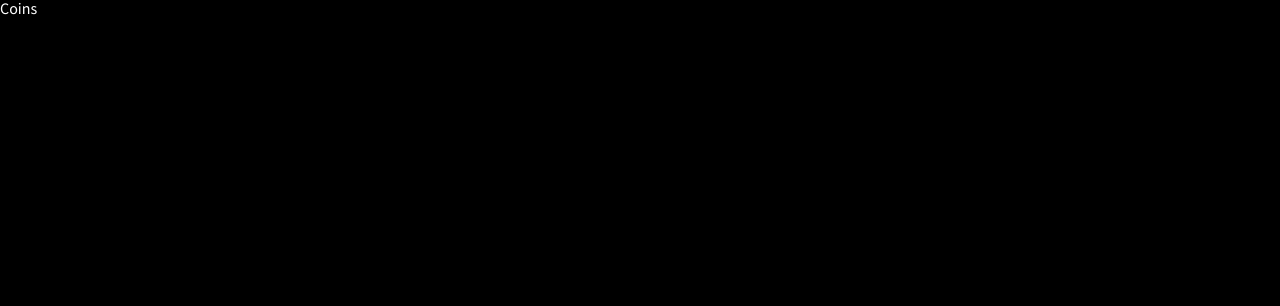
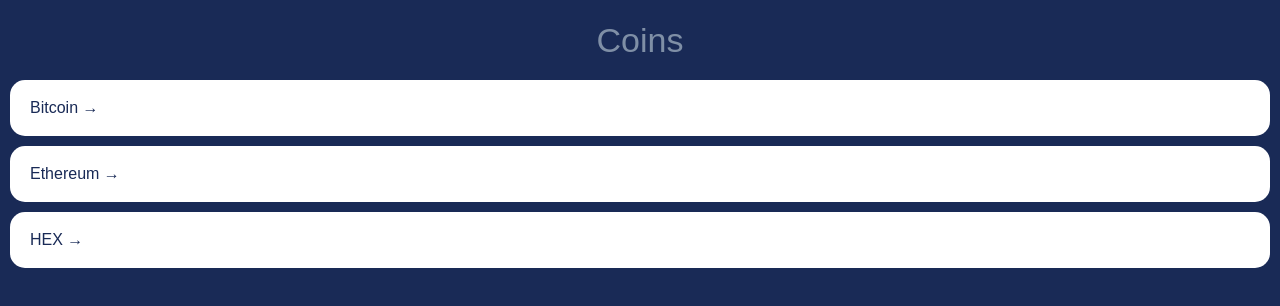
Before and after one commit to bshyeon/crypto-tracker, a React (Create React App) app: page / in a window 1280 px wide. Shown: the top 306 px of the page. Built offline with nearby package versions, Linux system fonts and the light colour scheme.

Commit message:
coins home

```diff
--- a/src/App.tsx
+++ b/src/App.tsx
@@ -1,4 +1,4 @@
-import styled, { createGlobalStyle } from "styled-components";
+import { createGlobalStyle } from "styled-components";
 import Router from "./Router";
 
 const GlobalStyle = createGlobalStyle`
@@ -59,6 +59,7 @@
 }
 a{
   text-decoration: none;
+  color: inherit;
 }
 `;
 
--- a/src/routes/Coins.tsx
+++ b/src/routes/Coins.tsx
@@ -1,5 +1,86 @@
+import { Link } from "react-router-dom";
+import styled from "styled-components";
+
+const Container = styled.div`
+  padding: 0px 10px;
+`;
+
+const Header = styled.h1`
+  height: 10vh;
+  display: flex;
+  justify-content: center;
+  align-items: center;
+`;
+
+const CoinsList = styled.ul``;
+
+const Coin = styled.li`
+  background-color: white;
+  color: ${(props) => props.theme.bgColor};
+  margin-bottom: 10px;
+  border-radius: 15px;
+  a {
+    transition: color 0.2s ease-in-out;
+    display: block;
+    padding: 20px;
+  }
+  &:hover {
+    a {
+      color: ${(props) => props.theme.accentColor};
+    }
+  }
+`;
+
+const Title = styled.h1`
+  font-size: 34px;
+  color: ${(props) => props.theme.accentColor};
+`;
+
+const coins = [
+  {
+    id: "btc-bitcoin",
+    name: "Bitcoin",
+    symbol: "BTC",
+    rank: 1,
+    is_new: false,
+    is_active: true,
+    type: "coin",
+  },
+  {
+    id: "eth-ethereum",
+    name: "Ethereum",
+    symbol: "ETH",
+    rank: 2,
+    is_new: false,
+    is_active: true,
+    type: "coin",
+  },
+  {
+    id: "hex-hex",
+    name: "HEX",
+    symbol: "HEX",
+    rank: 3,
+    is_new: false,
+    is_active: true,
+    type: "token",
+  },
+];
+
 function Coins() {
-  return <h1>Coins</h1>;
+  return (
+    <Container>
+      <Header>
+        <Title>Coins</Title>
+      </Header>
+      <CoinsList>
+        {coins.map((coin) => (
+          <Coin key={coin.id}>
+            <Link to={`/${coin.id}`}>{coin.name} &rarr;</Link>
+          </Coin>
+        ))}
+      </CoinsList>
+    </Container>
+  );
 }
 
 export default Coins;
--- a/src/theme.ts
+++ b/src/theme.ts
@@ -1,7 +1,7 @@
 import { DefaultTheme } from "styled-components";
 
 export const theme: DefaultTheme = {
-  bgColor: "black",
-  textColor: "white",
-  accentColor: "red",
+  bgColor: "#192a56",
+  textColor: "#44bd32",
+  accentColor: "#7f8fa6",
 };
```
